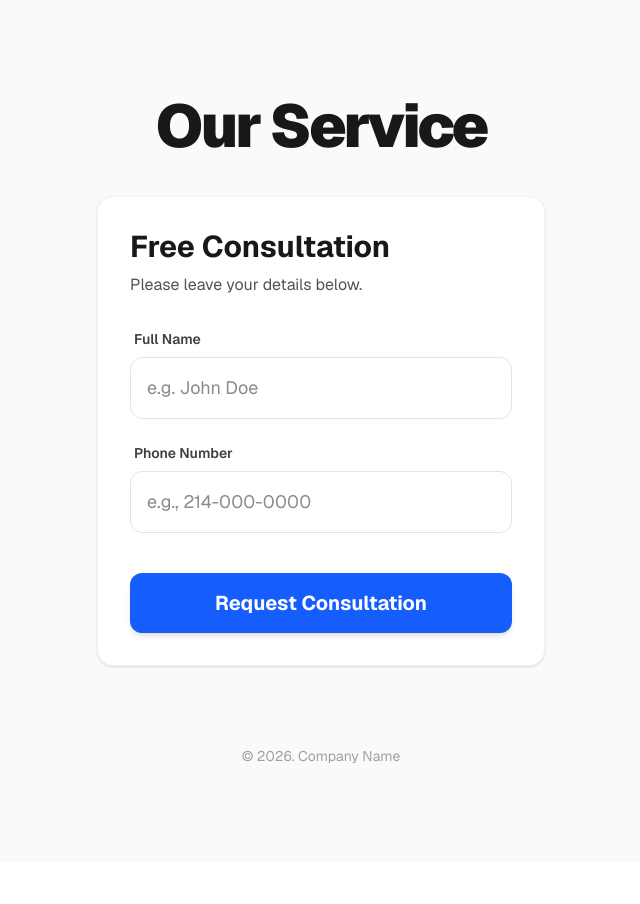
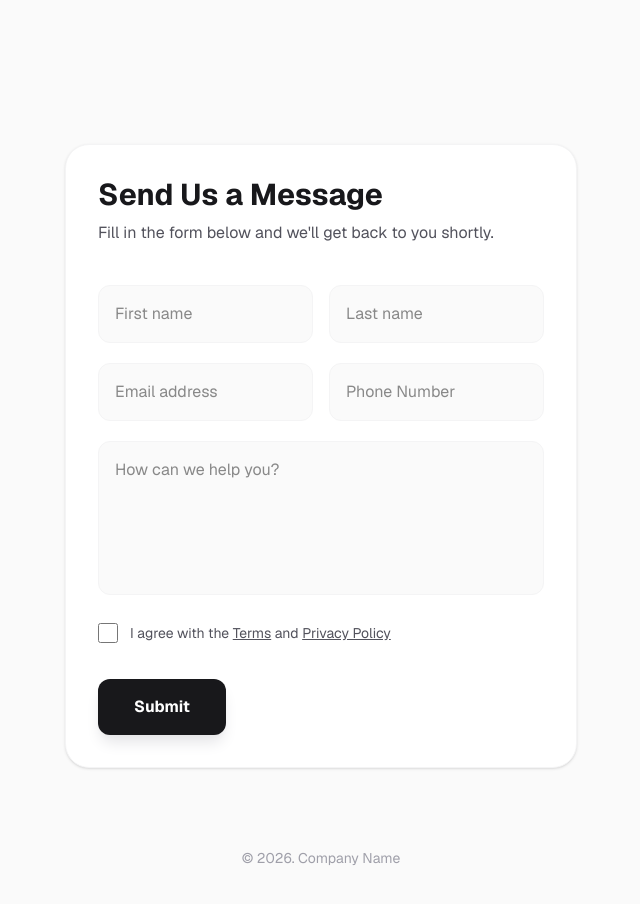
Before and after one commit to partset/my-landing-page, a Next.js app: page / in a window 1280 px wide. Shown: the top 904 px of the page, without its empty margins (319-959 px from the left). Before the commit the page ends 862 px from the top, so only its background shows below. Built offline with nearby package versions, Linux system fonts and the light colour scheme; no server answers.

Commit message:
feat: complete professional contact form with grid layout and new schema

```diff
--- a/src/app/page.tsx
+++ b/src/app/page.tsx
@@ -4,10 +4,6 @@ export default function Home() {
   return (
     <main className="min-h-screen bg-zinc-50 py-24 px-6 font-sans">
       <div className="max-w-4xl mx-auto text-center">
-        {/* Removed specific brand names as requested */}
-        <h1 className="text-6xl font-black text-zinc-900 mb-6 tracking-tighter">
-          Our Service
-        </h1>
 
         <div className="w-full max-w-lg mx-auto">
           <ContactForm />
--- a/src/components/sections/ContactForm.tsx
+++ b/src/components/sections/ContactForm.tsx
@@ -1,70 +1,131 @@
+// src/components/sections/ContactForm.tsx
 "use client";
 
 import { useState } from "react";
 import { supabase } from "@/lib/supabase";
 
 export default function ContactForm() {
-  const [name, setName] = useState("");
+  // 1. State management for new fields
+  const [firstName, setFirstName] = useState("");
+  const [lastName, setLastName] = useState("");
+  const [email, setEmail] = useState("");
   const [phone, setPhone] = useState("");
+  const [message, setMessage] = useState("");
+  const [agreed, setAgreed] = useState(false);
   const [loading, setLoading] = useState(false);
 
-  // Changed to React.FormEvent<HTMLFormElement> to resolve the deprecation warning
-  const handleSubmit = async (e: React.SubmitEvent<HTMLFormElement>) => {
+  const handleSubmit = async (e: React.FormEvent<HTMLFormElement>) => {
     e.preventDefault();
+
+    if (!agreed) {
+      alert("Please agree to our Terms and Privacy Policy.");
+      return;
+    }
+
     setLoading(true);
 
+    // 2. Insert data using the new column names (first_name, last_name, etc.)
     const { error } = await supabase
       .from("contacts")
-      .insert([{ name, phone }]);
+      .insert([{
+        first_name: firstName,
+        last_name: lastName,
+        email,
+        phone,
+        message
+      }]);
 
     if (error) {
       console.error("Submission error:", error.message);
       alert("Something went wrong. Please try again.");
     } else {
-      alert("Thank you! Your consultation request has been submitted.");
-      setName("");
+      alert("Thank you! Your message has been successfully sent.");
+      // Reset all fields upon success
+      setFirstName("");
+      setLastName("");
+      setEmail("");
       setPhone("");
+      setMessage("");
+      setAgreed(false);
     }
     setLoading(false);
   };
 
   return (
-    <section className="p-8 bg-white rounded-2xl shadow-sm border border-zinc-100 max-w-md mx-auto my-10">
-      <h2 className="text-3xl font-bold mb-2 text-zinc-900 text-left text-balance">Free Consultation</h2>
-      {/* whitespace-nowrap */}
-      <p className="mb-8 text-zinc-600 text-left whitespace-nowrap">Please leave your details below.</p>
+    <section className="w-full max-w-2xl mx-auto p-8 bg-white rounded-3xl shadow-sm border border-zinc-100 text-left my-12">
+      <h2 className="text-3xl font-bold text-zinc-900 mb-2">Send Us a Message</h2>
+      <p className="text-zinc-600 mb-10">Fill in the form below and we'll get back to you shortly.</p>
 
-      <form onSubmit={handleSubmit} className="flex flex-col gap-6">
-        <div className="flex flex-col gap-2 text-left">
-          <label className="text-sm font-semibold text-zinc-700 ml-1">Full Name</label>
+      <form onSubmit={handleSubmit} className="flex flex-col gap-5">
+        {/* Name Grid: First and Last Name in one row */}
+        <div className="grid grid-cols-1 sm:grid-cols-2 gap-4">
           <input
-            type="text"
-            placeholder="e.g. John Doe"
-            value={name}
-            onChange={(e) => setName(e.target.value)}
-            className="p-4 border border-zinc-200 rounded-xl text-lg focus:outline-none focus:ring-2 focus:ring-blue-500"
+            placeholder="First name"
+            value={firstName}
+            onChange={(e) => setFirstName(e.target.value)}
+            className="p-4 bg-zinc-50 rounded-xl outline-none focus:ring-2 focus:ring-blue-500/20 transition-all border border-zinc-100"
+            required
+          />
+          <input
+            placeholder="Last name"
+            value={lastName}
+            onChange={(e) => setLastName(e.target.value)}
+            className="p-4 bg-zinc-50 rounded-xl outline-none focus:ring-2 focus:ring-blue-500/20 transition-all border border-zinc-100"
             required
           />
         </div>
 
-        <div className="flex flex-col gap-2 text-left">
-          <label className="text-sm font-semibold text-zinc-700 ml-1">Phone Number</label>
+        {/* Contact Grid: Email and Phone in one row */}
+        <div className="grid grid-cols-1 sm:grid-cols-2 gap-4">
+          <input
+            type="email"
+            placeholder="Email address"
+            value={email}
+            onChange={(e) => setEmail(e.target.value)}
+            className="p-4 bg-zinc-50 rounded-xl outline-none focus:ring-2 focus:ring-blue-500/20 transition-all border border-zinc-100"
+            required
+          />
           <input
             type="tel"
-            placeholder="e.g., 214-000-0000"
+            placeholder="Phone Number"
             value={phone}
             onChange={(e) => setPhone(e.target.value)}
-            className="p-4 border border-zinc-200 rounded-xl text-lg focus:outline-none focus:ring-2 focus:ring-blue-500"
+            className="p-4 bg-zinc-50 rounded-xl outline-none focus:ring-2 focus:ring-blue-500/20 transition-all border border-zinc-100"
             required
           />
         </div>
 
+        {/* Message area */}
+        <textarea
+          placeholder="How can we help you?"
+          value={message}
+          onChange={(e) => setMessage(e.target.value)}
+          rows={5}
+          className="p-4 bg-zinc-50 rounded-xl outline-none focus:ring-2 focus:ring-blue-500/20 transition-all border border-zinc-100 resize-none"
+          required
+        />
+
+        {/* Agreement Checkbox */}
+        <div className="flex items-center gap-3 py-2">
+          <input
+            type="checkbox"
+            id="policy"
+            checked={agreed}
+            onChange={(e) => setAgreed(e.target.checked)}
+            className="w-5 h-5 accent-blue-600 rounded cursor-pointer"
+          />
+          <label htmlFor="policy" className="text-sm text-zinc-600 cursor-pointer">
+            I agree with the <span className="underline">Terms</span> and <span className="underline">Privacy Policy</span>
+          </label>
+        </div>
+
+        {/* Submit Button */}
         <button
           type="submit"
           disabled={loading}
-          className="mt-4 bg-blue-600 text-white p-4 rounded-xl font-bold text-xl hover:bg-blue-700 transition-all disabled:bg-zinc-300 shadow-md"
+          className="w-full sm:w-32 bg-zinc-900 text-white p-4 rounded-xl font-bold hover:bg-zinc-800 transition-colors disabled:bg-zinc-400 mt-2 shadow-lg shadow-zinc-200"
         >
-          {loading ? "Sending..." : "Request Consultation"}
+          {loading ? "..." : "Submit"}
         </button>
       </form>
     </section>
```
